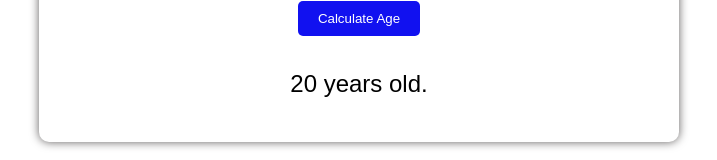
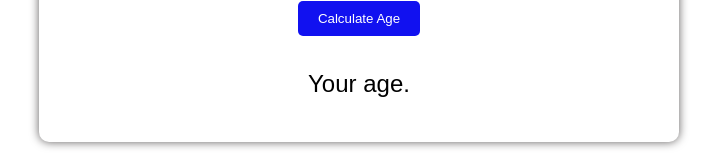
Before and after one commit to TravisM74/small--html-css-js--projects, a plain HTML site: page Age-Calculator/index.html in a window 1280 px wide. Shown: the part 226-386 px from the top of the page, without its empty margins (281-998 px from the left). Drawn offline with Linux system fonts and the light colour scheme.

```diff
--- a/Age-Calculator/index.html
+++ b/Age-Calculator/index.html
@@ -14,7 +14,7 @@
             <label for="birthday">Enter you date of birth:</label>
             <input id="birthday" name="birthday" type="date">
             <button id="cal-button">Calculate Age</button>
-            <p id="results" class="out-p">20 years old.</p>
+            <p id="results" class="out-p">Your age.</p>
         </div>
     </div>
     <script src="script.js"></script>
```
Also changed, not shown: Age-ss.png (added), Dice-roll-simulator/screenshot.png (added), bas-Calc-ss.png (added).
